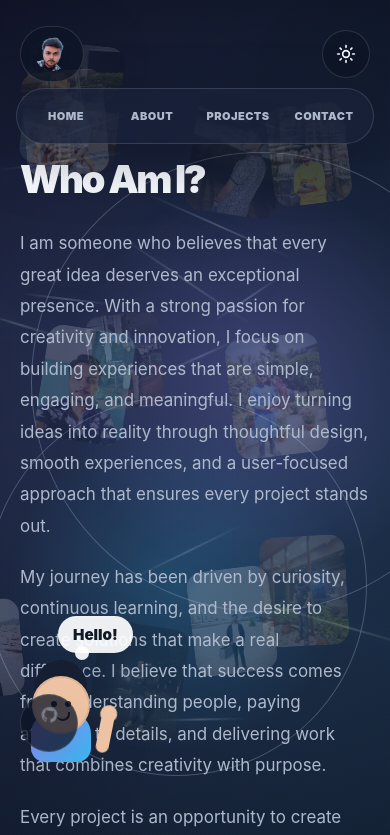
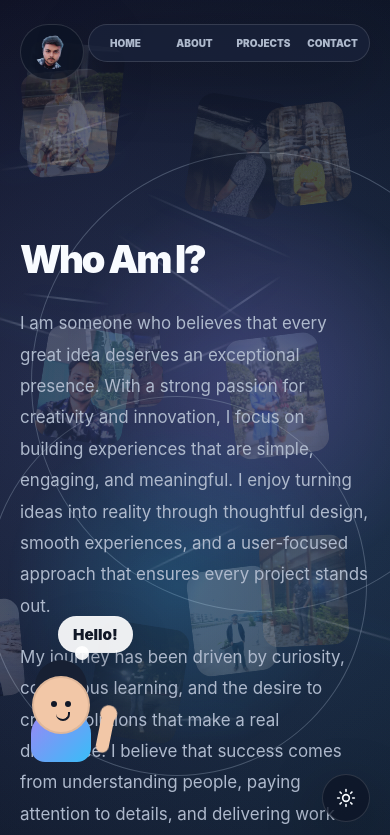
Before and after one commit to arpit-kaushal/portfolio, a Next.js app: page /about in a window 390 px wide. Shown: the top 835 px of the page. Built offline with nearby package versions, Linux system fonts and the light colour scheme.

Commit message:
navigation bar adjustment

```diff
--- a/app/about/FloatingPhotos.tsx
+++ b/app/about/FloatingPhotos.tsx
@@ -32,11 +32,14 @@ const placements = [
 ];
 
 export function FloatingPhotos() {
+  const [mounted, setMounted] = useState(false);
   const [cursor, setCursor] = useState({ x: -9999, y: -9999 });
   const [viewport, setViewport] = useState({ width: 0, height: 0 });
   const frameRef = useRef<number | null>(null);
 
   useEffect(() => {
+    setMounted(true);
+
     function handlePointerMove(event: PointerEvent) {
       const nextCursor = { x: event.clientX, y: event.clientY };
 
@@ -95,6 +98,10 @@ export function FloatingPhotos() {
     [cursor, viewport],
   );
 
+  if (!mounted) {
+    return null;
+  }
+
   return (
     <div className={styles.floatingPhotos} aria-hidden="true">
       {photoStyles.map(({ src, style, driftClass }) => (
--- a/components/SiteShell.module.css
+++ b/components/SiteShell.module.css
@@ -369,12 +369,29 @@
 
 @media (max-width: 980px) {
   .shell {
-    padding: 24px 20px 128px;
+    padding: 104px 20px 96px;
   }
 
   .header {
     left: 20px;
     right: 20px;
+    top: 24px;
+    justify-content: flex-start;
+    pointer-events: none;
+  }
+
+  .brand {
+    pointer-events: auto;
+  }
+
+  .themeButton {
+    bottom: 22px;
+    box-shadow: 0 18px 60px rgba(0, 0, 0, 0.28);
+    pointer-events: auto;
+    position: fixed;
+    right: 20px;
+    top: auto;
+    z-index: 24;
   }
 
   .nav {
@@ -385,12 +402,12 @@
     display: flex;
     gap: 4px;
     height: auto;
-    left: 16px;
+    left: 88px;
     max-width: none;
     overflow: visible;
-    padding: 8px;
-    right: 16px;
-    top: 88px;
+    padding: 4px;
+    right: 20px;
+    top: 24px;
     transform: none;
     width: auto;
   }
@@ -406,13 +423,13 @@
     border-radius: 999px;
     box-shadow: none;
     flex: 1 1 0;
-    font-size: 11px;
+    font-size: 10px;
     gap: 0;
     justify-content: center;
-    letter-spacing: 0.04em;
+    letter-spacing: 0;
     min-width: 0;
     overflow: hidden;
-    padding: 12px 8px;
+    padding: 8px 2px;
     position: relative;
     inset: auto;
     text-align: center;
--- a/components/SocialDock.module.css
+++ b/components/SocialDock.module.css
@@ -109,7 +109,6 @@
 
 @media (max-width: 980px) {
   .dock {
-    bottom: 92px;
-    left: 20px;
+    display: none;
   }
 }
```
Also changed, not shown: app/contact/FloatingSocialIcons.tsx (+7 -0 lines).
